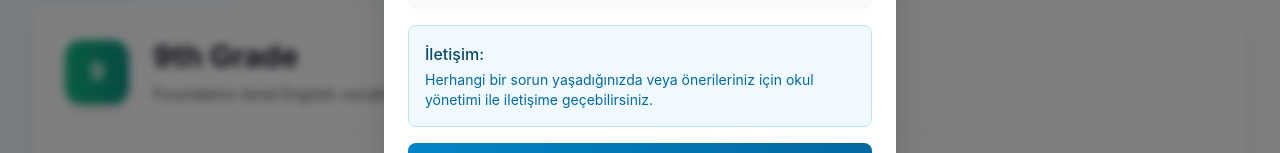
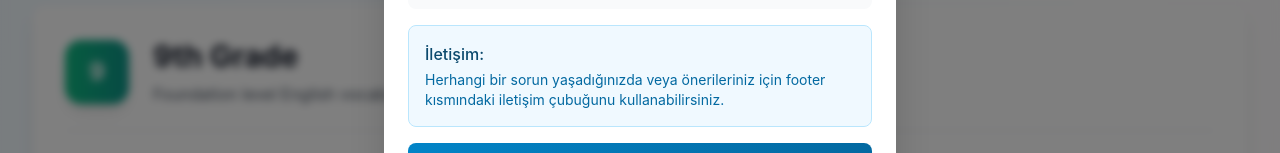
Before and after one commit to cheraphp/tubitak, a React (Create React App) app: page / in a window 1280 px wide. Shown: the part 488-641 px from the top of the page. Built offline with nearby package versions, Linux system fonts and the light colour scheme.

Commit message:
Updated Home.js

```diff
--- a/src/components/Home.js
+++ b/src/components/Home.js
@@ -526,7 +526,7 @@ function Home() {
               <div className="bg-primary-50 p-4 rounded-lg border border-primary-200">
                 <div className="font-medium text-primary-900 mb-1">İletişim:</div>
                 <div className="text-sm text-primary-700">
-                  Herhangi bir sorun yaşadığınızda veya önerileriniz için okul yönetimi ile iletişime geçebilirsiniz.
+                  Herhangi bir sorun yaşadığınızda veya önerileriniz için footer kısmındaki iletişim çubuğunu kullanabilirsiniz.
                 </div>
               </div>
 
```
